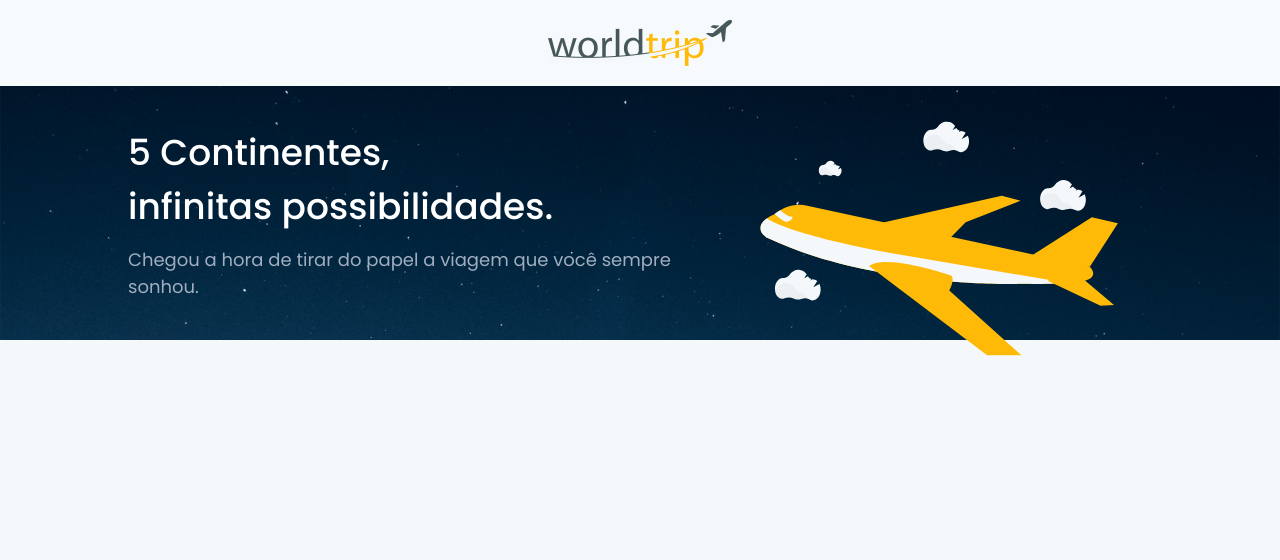
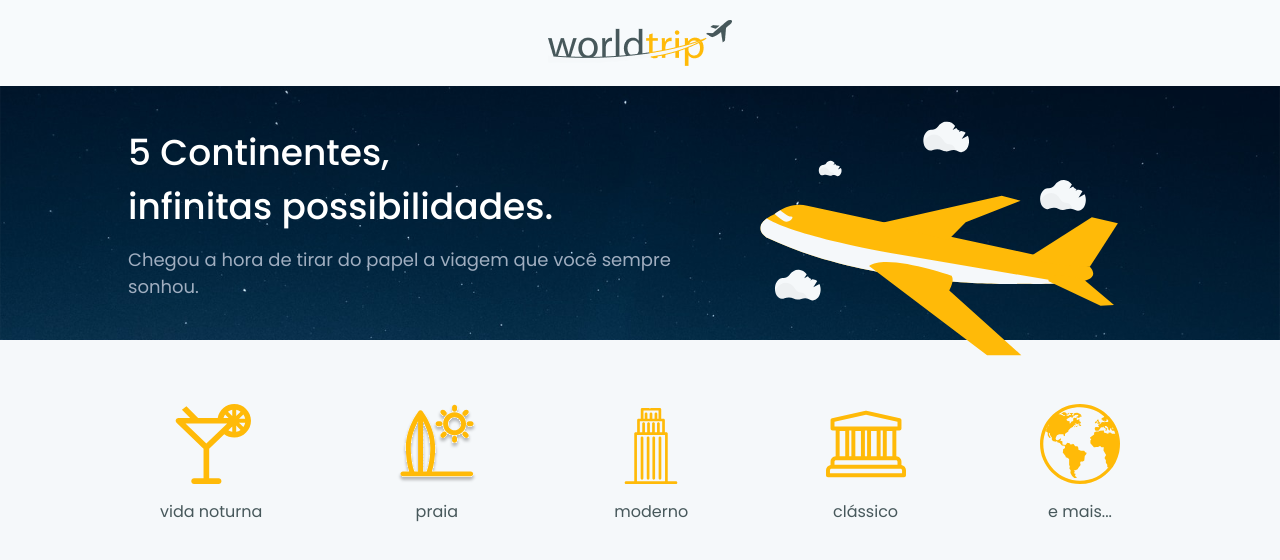
Before and after one commit to FelipeSD/ignite-interface-chakra-ui, a Next.js app: page / in a window 1280 px wide. Shown: the top 560 px of the page. Built offline with nearby package versions, Linux system fonts and the light colour scheme.

Commit message:
travel type items

```diff
--- /dev/null
+++ b/src/components/HomeBanner.tsx
@@ -0,0 +1,50 @@
+import { Box, Grid, GridItem, Heading, Image, Text, useBreakpointValue } from "@chakra-ui/react";
+
+export function HomeBanner() {
+  const isWide = useBreakpointValue({ base: false, md: true })
+
+    return (
+        <Box
+            bgImage={`url('/assets/background.svg')`}
+            bgRepeat="no-repeat"
+            bgSize="cover"
+            bgPosition="center"
+            py={10}
+            px={5}
+        >
+            <Box maxW="container.lg" mx="auto">
+                <Grid
+                    templateColumns="repeat(5, 2fr)"
+                    gap={5}
+                >
+                    <GridItem colSpan={{ base: 5, md: 3 }}>
+                        <Heading
+                            as="h1"
+                            size="xl"
+                            color="white"
+                            fontWeight="medium"
+                            lineHeight="1.5"
+                        >
+                            5 Continentes, <br />
+                            infinitas possibilidades.
+                        </Heading>
+
+                        <Text fontSize="lg" color="gray.400" mt="3">
+                            Chegou a hora de tirar do papel a viagem que você sempre sonhou.
+                        </Text>
+                    </GridItem>
+
+                    {isWide && (
+                        <GridItem colSpan={[0, 2]} position="relative">
+                            <Image
+                                w={370}
+                                bottom="-16"
+                                position="absolute"
+                                src={"../assets/airplane.svg"} />
+                        </GridItem>
+                    )}
+                </Grid>
+            </Box>
+        </Box>
+    )
+}
--- /dev/null
+++ b/src/components/TravelItems.tsx
@@ -0,0 +1,32 @@
+import { HStack } from "@chakra-ui/react";
+import Item from "../shared/Item";
+import Cocktail from "../assets/icons/cocktail.svg";
+
+export default function TravelItems() {
+    return (
+        <HStack
+            maxW="container.lg"
+            mx="auto"
+            py="16"
+            px="8"
+            spacing="8"
+            justify="space-between"
+        >
+            <Item
+                icon={"/assets/icons/cocktail.svg"}
+                text="vida noturna" />
+            <Item
+                icon={"/assets/icons/surf.svg"}
+                text="praia" />
+            <Item
+                icon={"/assets/icons/building.svg"}
+                text="moderno" />
+            <Item
+                icon={"/assets/icons/museum.svg"}
+                text="clássico" />
+            <Item
+                icon={"/assets/icons/earth.svg"}
+                text="e mais..." />
+        </HStack>
+    )
+}
--- a/src/pages/index.tsx
+++ b/src/pages/index.tsx
@@ -1,56 +1,14 @@
-import { Box, Flex, Grid, GridItem, Heading, Image, Text } from "@chakra-ui/react";
-import { Header } from "../components/Header";
-import { useBreakpointValue } from '@chakra-ui/react'
+import { HomeBanner } from "../components/HomeBanner";
+import TravelItems from "../components/TravelItems";
+import { Header } from "../shared/Header";
 
 export default function Home() {
-  const isWide = useBreakpointValue({ base: false, md: true })
 
   return (
     <>
       <Header />
-      <Box
-        bgImage={`url('/assets/background.svg')`}
-        bgRepeat="no-repeat"
-        bgSize="cover"
-        bgPosition="center"
-        py={10}
-        px={5}
-      >
-        <Box maxW="container.lg" mx="auto">
-          <Grid
-            templateColumns="repeat(5, 2fr)"
-            gap={5}
-          >
-            <GridItem colSpan={{base: 5, md: 3}}>
-              <Heading
-                as="h1"
-                size="xl"
-                color="white"
-                fontWeight="medium"
-                lineHeight="1.5"
-              >
-                5 Continentes, <br />
-                infinitas possibilidades.
-              </Heading>
-
-              <Text fontSize="lg" color="gray.400" mt="3">
-                Chegou a hora de tirar do papel a viagem que você sempre sonhou.
-              </Text>
-            </GridItem>
-
-            {isWide && (
-              <GridItem colSpan={[0, 2]} position="relative">
-                <Image
-                  w={370}
-                  bottom="-16"
-                  position="absolute"
-                  src={"/assets/airplane.svg"} />
-              </GridItem>
-            )}
-          </Grid>
-
-        </Box>
-      </Box>
+      <HomeBanner />
+      <TravelItems />
     </>
   )
 }
--- /dev/null
+++ b/src/shared/Item.tsx
@@ -0,0 +1,23 @@
+import { Flex, Icon, Image, Text } from "@chakra-ui/react";
+
+type ItemProps = {
+    icon: string;
+    text: string;
+    iconSize?: string;
+}
+
+export default function Item({
+    icon,
+    text,
+}: ItemProps) {
+    return (
+        <Flex
+            align="center"
+            justify="center"
+            flexDir="column"
+        >
+            <Image w="20" src={icon} />
+            <Text mt="4">{text}</Text>
+        </Flex>
+    )
+}
```
Also changed, not shown: src/shared/Header.tsx (renamed from src/components/Header.tsx).
